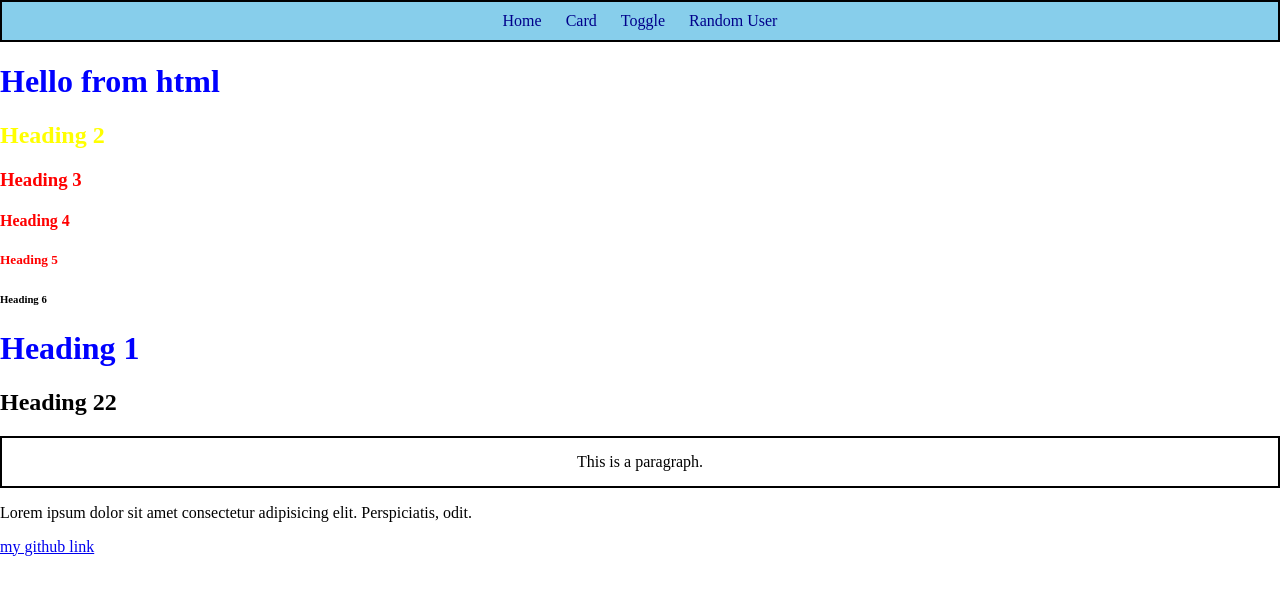
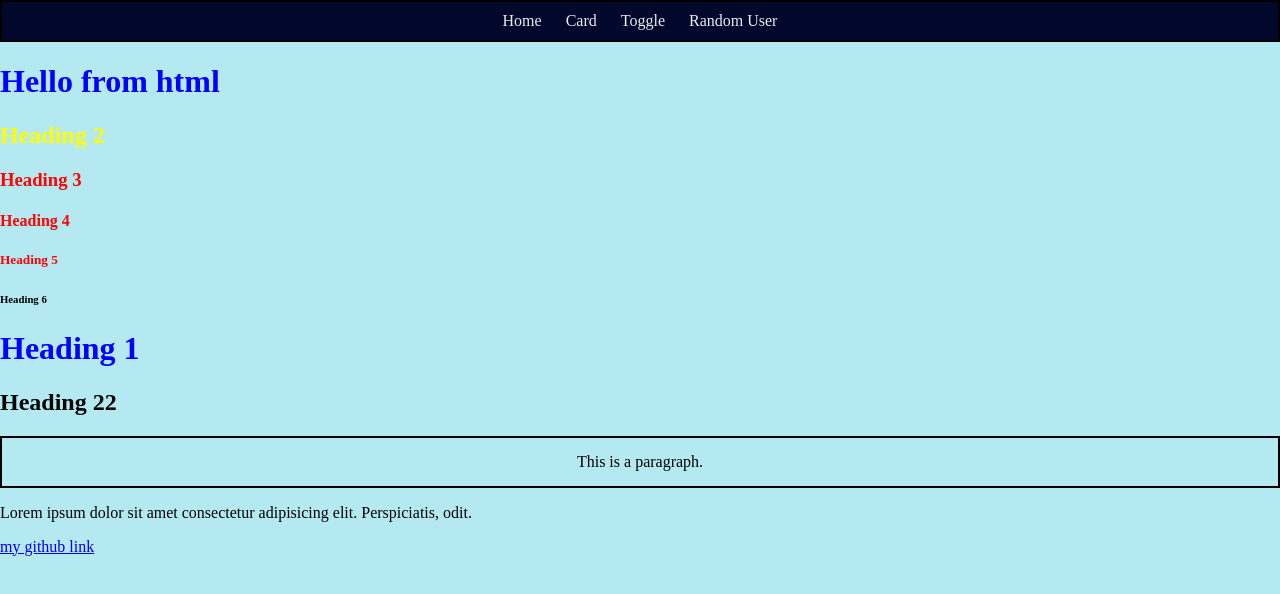
Before and after one commit to TABASSUMBEGUM-1/autosuggest, a website: page frontend/index.html in a window 1280 px wide. Drawn offline with Linux system fonts and the light colour scheme.

Commit message:
updated readme and added bckgrnd color

```diff
--- a/frontend/css/index.css
+++ b/frontend/css/index.css
@@ -19,11 +19,11 @@ h1 {
     border-style : solid;
     border-color : black;
     padding : 10px;
-    background-color : skyblue;
+    background-color : rgb(2, 8, 44);
     text-align : center;
 }
 .navbar a{
-    color : darkblue;
+    color : rgb(236, 236, 241);
     padding : 10px;
     text-decoration : none; /*to remove underline*/
 
@@ -50,3 +50,6 @@ body {
 .card button{
     margin-bottom : 40px;
 }
+body {
+    background-color : rgb(181, 233, 241);
+}
```
Also changed, not shown: README.md.
